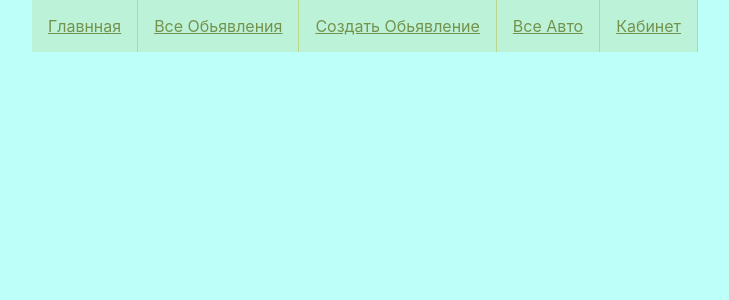
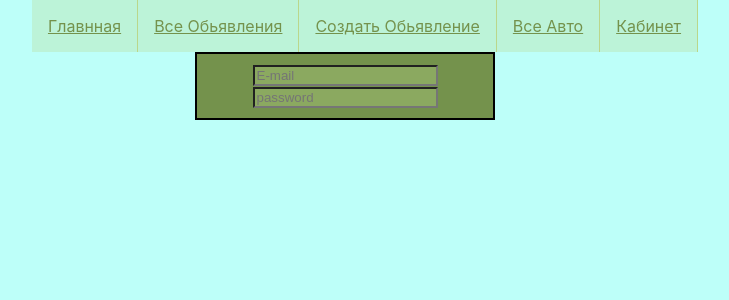
Before and after one commit to kayfec/react-auto-marketplace, a React (Create React App) app: page /RegistrationForm in a window 1280 px wide. Shown: the top 300 px of the page, without its empty margins (295-1024 px from the left). Built offline with nearby package versions, Linux system fonts and the light colour scheme.

Commit message:
Initial commit

```diff
--- a/src/App.js
+++ b/src/App.js
@@ -2,11 +2,10 @@ import React, { Component } from 'react';
 import {Carousel} from './coponents/Carousel';
 import './App.css';
 import { BrowserRouter as Router, Route, Link, Switch } from "react-router-dom";
-import {User} from './coponents/User';
+import {RegistrationForm} from './coponents/RegistrationForm';
 import {Announcement} from './coponents/Announcement';
 import {AddAnnouncement} from './coponents/AddAnnouncement';
 import {View} from './coponents/View'
-
 
 class App extends Component {
 
@@ -106,13 +105,13 @@ class App extends Component {
             <li><Link to="/View">Все Обьявления</Link></li>
             <li><Link to="/AddAnnouncement">Создать Обьявление</Link></li>
             <li><Link to="/Announcement">Все Авто</Link></li>
-            <li><Link to="/User">Кабинет</Link></li>
+            <li><Link to="/RegistrationForm">Кабинет</Link></li>
           </ul>
 
           <Switch>
             <Route path="/home" render={() => <Carousel />} />
             <Route path="/View" render={() => <View/>} />
-              <Route path="/User" render={() => <User />}  />
+              <Route path="/RegistrationForm" render={() => <RegistrationForm />}  />
             <Route path="/Announcement" render={() => <Announcement />}  />
             <Route path="/AddAnnouncement" render={() => <AddAnnouncement onSave={this.onAdd} onChange={this.props.handleChange} />} />
           </Switch>
--- a/src/coponents/AddAnnouncement.css
+++ b/src/coponents/AddAnnouncement.css
@@ -0,0 +1,13 @@
+.add {
+    background: #74924C; /* Цвет фона */
+    width: 300px; /* Ширина блока */
+    padding: 10px; /* Поля */
+    margin-top: 10px; /* Отступ сверху */
+    border: 2px solid #000; /* Параметры рамки */
+    -moz-box-sizing: border-box; /* Для Firefox */
+    box-sizing: border-box; /* Ширина блока с полями */
+    margin: auto;
+}
+input {
+    background: #8ba960; /* Цвет фона */
+}
--- a/src/coponents/AddAnnouncement.js
+++ b/src/coponents/AddAnnouncement.js
@@ -41,7 +41,7 @@ export class AddAnnouncement extends React.Component {
     render() {
 
         return (
-            <div className="add">
+            <form className="add">
                 <div>
                     <div> * Марка</div>
                     <div>
@@ -102,7 +102,7 @@ export class AddAnnouncement extends React.Component {
                     </div>
                 </div>
 
-            </div>
+            </form>
         );
     }
 }
--- a/src/coponents/Carousel.js
+++ b/src/coponents/Carousel.js
@@ -5,6 +5,8 @@ import './Carousel.css'
 
 
 export class Carousel extends React.Component {
+
+
     render(){
 
         return (
--- /dev/null
+++ b/src/coponents/RegistrationForm.js
@@ -0,0 +1,42 @@
+import React from 'react';
+import './RegistrationForm.css';
+
+export class RegistrationForm extends React.Component {
+
+    constructor(props){
+        super(props);
+        this.state = {
+            email: '',
+            password:'',
+        }
+        this.handleSubmit = this.handleSubmit.bind(this)
+    }
+
+    handleSubmit() {
+        console.log('form is submited');
+    }
+
+    handleEmailChange(){
+        console.log('email was changet', this);
+    }
+
+    render() {
+        return(
+            <form onSubmit={this.handleSubmit} className='login'>
+                <input
+                    type="text"
+                    placeholder="E-mail"
+                    value={this.state.email}
+                    onChange={this.handleEmailChange}
+                />
+
+                <input
+                    type="password"
+                    placeholder="password"
+                    value={this.state.password}
+                    onChange={this.handlePassChange}
+                />
+            </form>
+        )
+    }
+}
--- a/src/coponents/User.js
+++ /dev/null
@@ -1,19 +0,0 @@
-import React from 'react';
-import './User.css';
-
-export class User extends React.Component {
-    render() {
-        return(
-            <div className='login'>
-                <div>
-                    Login:
-                    <input type='text'/>
-                </div>
-                <div>
-                    Password:
-                    <input type='text'/>
-                </div>
-            </div>
-        )
-    }
-}
```
Also changed, not shown: src/coponents/RegistrationForm.css (renamed from src/coponents/User.css).
